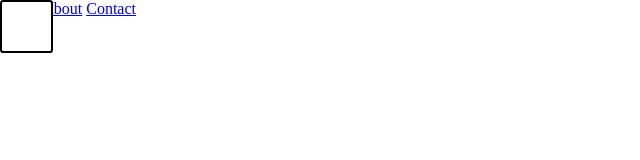
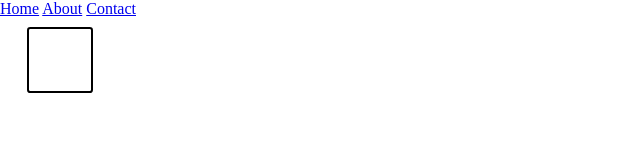
Before and after one commit to MohamedBechirMejri/TOP-MobileMenu, a website built with webpack: page src/template.html in a window 1280 px wide. Shown: the whole page, without its empty margins (0-640 px from the left). Built offline with nearby package versions, Linux system fonts and the light colour scheme.

Commit message:
position toggle

```diff
--- a/src/main.scss
+++ b/src/main.scss
@@ -6,13 +6,15 @@ body {
 
 nav {
     .navtoggle {
-        height: 4em;
-        width: 4em;
+        height: 5em;
+        width: 5em;
         background-color: colors.$light;
         border-style: solid;
         border-radius: 0.25em;
         border-color: colors.$dark;
         position: fixed;
+        left: 2em;
+        top: 2em;
     }
 
 
```
